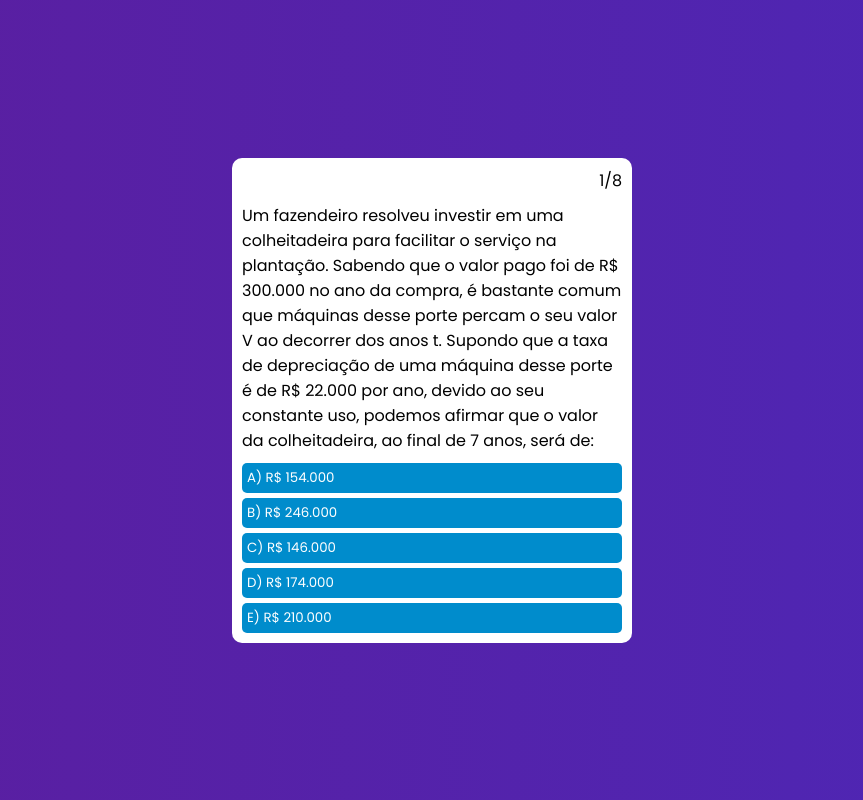
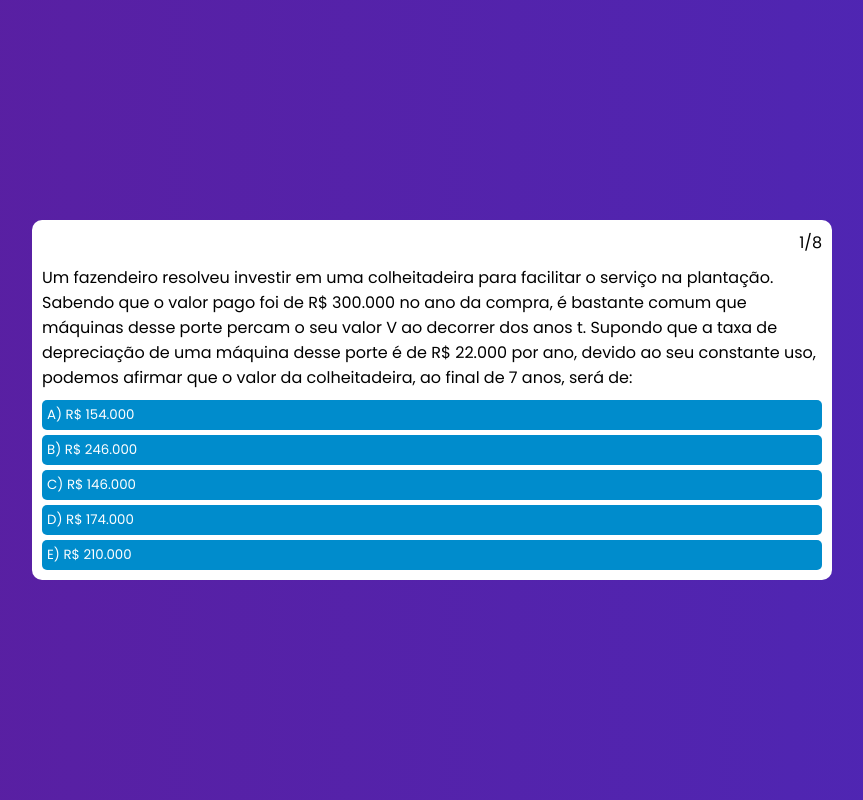
Before and after one commit to BxrsukDsU/jogo_de_matematica, a plain HTML site: page index.html in a window 1280 px wide. Shown: the whole page, without its empty margins (208-1071 px from the left). Drawn offline with Linux system fonts and the light colour scheme.

Commit message:
Update style.css

```diff
--- a/style.css
+++ b/style.css
@@ -26,8 +26,8 @@ body h2 {
   padding: 10px;
   border-radius: 10px;
   width: 100%;
-  max-width: 400px;
-  min-height: 100px;
+  max-width: 800px;
+  min-height: 300px;
   display: flex;
   align-items: center;
   justify-content: center;
```
